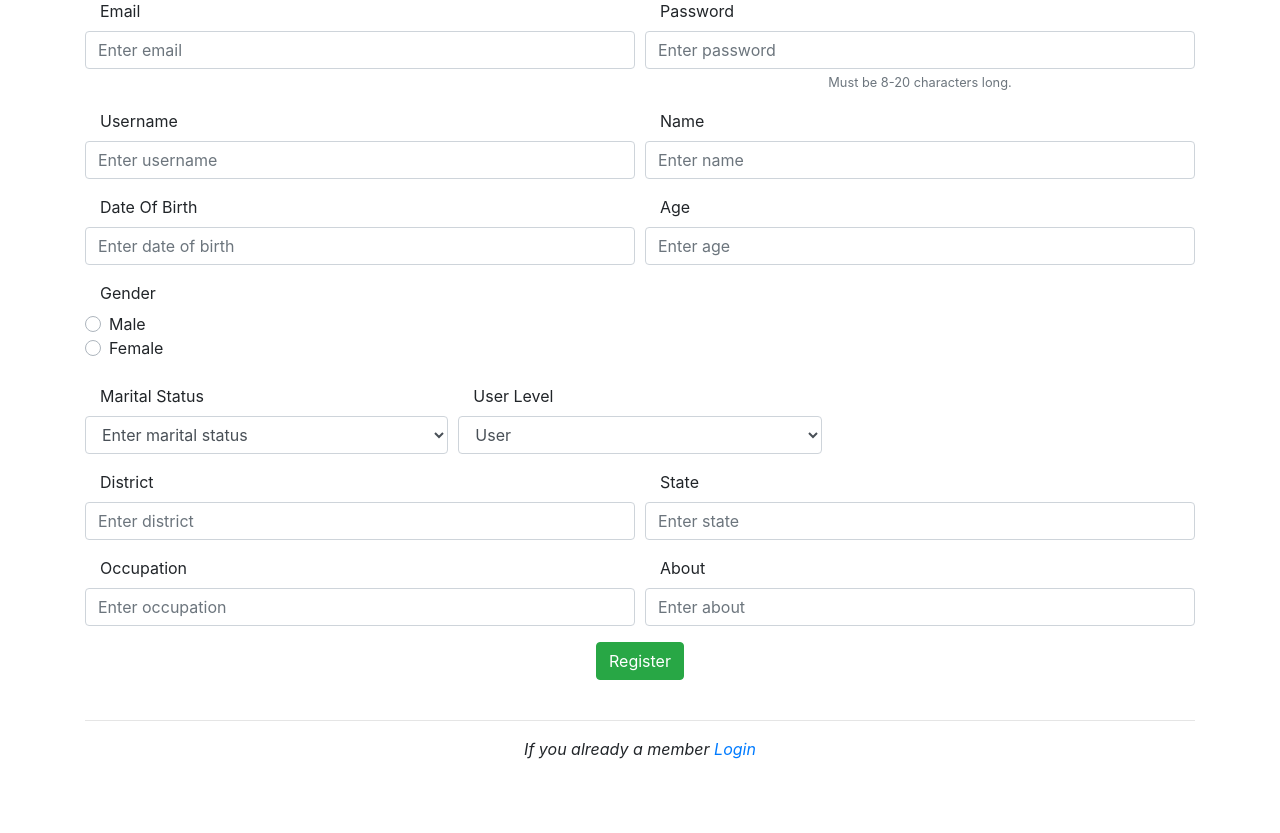
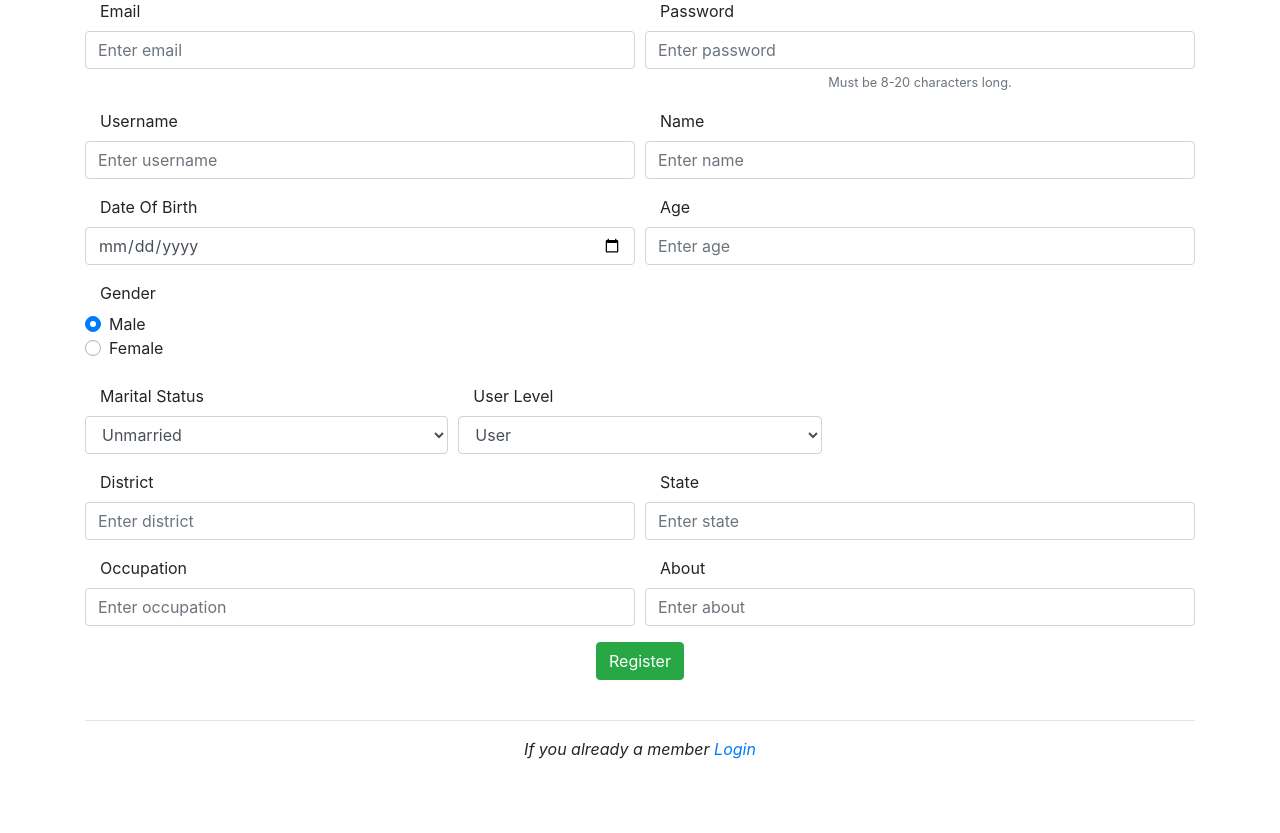
Before and after one commit to AdilahSyaza/igrowkms, a Django app: page /Registration in a window 1280 px wide. Shown: the part 180-1013 px from the top of the page. Run offline with Django 3.2, Linux system fonts and the light colour scheme; some libraries are stand-ins or nearby versions.

Commit message:
RegisterFormValidation

```diff
--- a/igrowKMS/settings.py
+++ b/igrowKMS/settings.py
@@ -87,7 +87,7 @@ WSGI_APPLICATION = 'igrowKMS.wsgi.application'
 DATABASES = {
     'default': {
         'ENGINE': 'django.db.backends.mysql',
-        'NAME': 'v7_igrow',
+        'NAME': 'igrow',
         'USER':'root',
         'PASSWORD':'',
         'HOST':'localhost',
@@ -98,7 +98,7 @@ DATABASES = {
     },
     'farming': {
         'ENGINE': 'django.db.backends.mysql',
-        'NAME': 'v7_farming',
+        'NAME': 'farming',
         'USER':'root',
         'PASSWORD':'',
         'HOST':'localhost',
--- a/member/models.py
+++ b/member/models.py
@@ -15,7 +15,7 @@ class Person(models.Model):
     Password = models.CharField(max_length=150)
     Username = models.CharField(max_length=150)
     Name = models.CharField(max_length=150)
-    DateOfBirth = models.CharField(max_length=150)
+    DateOfBirth = models.DateField()
     Age = models.IntegerField ()
     District = models.CharField(max_length=150)
     State = models.CharField(max_length=150)
--- a/templates/registration.html
+++ b/templates/registration.html
@@ -19,12 +19,31 @@
  </head>
 
 
+   <body>
 
-   <body>
+
+<script type="text/javascript">
+
+    function formValidate()
+  {
+    var age = document.getElementById("age").value;
+      if( isNaN(age) || age < 1  )
+     {
+       alert( "Please provide your age in correct format!" );
+      //  age.focus();
+      document.getElementById("age").focus()
+       return false;
+     }
+     return true;
+  }
+
+</script>
+
+
    <p class="h3 text-center align-content: center;">Templates Registration Form</p>
    <hr/>
    <br/>
-<form method="POST" class="container text-center" >
+<form method="POST" class="container text-center" id="post-form">
   {% csrf_token %}
 
     <!-- Email and Password -->
@@ -36,7 +55,7 @@
 
       <div class="form-group col-md-6">
         <label for="inputPassword" class="container text-left" >Password</label>
-        <input type="password" class="form-control" id="Password" placeholder="Enter password" name="Pwd" required>
+        <input type="password" class="form-control" id="Password" placeholder="Enter password" name="Pwd" minlength="8" maxlength="20" required>
         <small id="passwordHelpInline" class="text-muted">Must be 8-20 characters long.</small>
       </div>
     </div>
@@ -49,7 +68,7 @@
     </div>
     <div class="form-group col-md-6">
         <label for="inputName" class="container text-left" >Name</label>
-        <input type="text" class="form-control" id="name" placeholder="Enter name" name="Name">
+        <input type="text" class="form-control" id="name" placeholder="Enter name" name="Name" required>
       </div>
   </div>
 
@@ -57,18 +76,18 @@
   <div class="form-row">
     <div class="form-group col-md-6">
       <label for="inputDOB" class="container text-left">Date Of Birth</label>
-      <input type="text" class="form-control" id="dateofbirth" placeholder="Enter date of birth" name="DateOfBirth" >
+      <input type="date" class="form-control" id="dateofbirth" placeholder="Enter date of birth" name="DateOfBirth" required>
     </div>
     <div class="form-group col-md-6">
       <label for="inputAge" class="container text-left" >Age</label>
-      <input type="text" class="form-control" id="age" placeholder="Enter age" name="Age">
+      <input type="text" class="form-control" id="age" placeholder="Enter age" name="Age" required>
     </div>
   </div>
 
   <!-- Gender and marital status -->
 <legend class="col-form-label col-sm-2 pt-0 text-left">Gender</legend>
       <div class="custom-control custom-radio text-left">
-        <input type="radio" id="customRadio1" name="Gender" class="custom-control-input" value="M">
+        <input type="radio" id="customRadio1" name="Gender" class="custom-control-input" value="M" required checked>
         <label class="custom-control-label" for="customRadio1">Male</label>
       </div>
       <div class="custom-control custom-radio text-left">
@@ -79,17 +98,17 @@
     <div class="form-row">
     <div class="form-group col-md-4">
         <label for="inputState"class="container text-left" name="MaritalStatus" >Marital Status</label>
-        <select id="MaritalStatus" class="form-control" name="MaritalStatus">
+        <select id="MaritalStatus" class="form-control" name="MaritalStatus" required>
           <option selected>Enter marital status</option>
             <option value="Married" name="MaritalStatus" >Married</option>
-            <option value="Unmarried" name="MaritalStatus" >Unmarried</option>
+            <option value="Unmarried" name="MaritalStatus" selected>Unmarried</option>
             <option value="Divorced" name="MaritalStatus" >Divorced</option>
         </select>
       </div>
 
       <div class="form-group col-md-4">
         <label for="inputUserLevel"class="container text-left" name="UserLevel" >User Level</label>
-        <select id="UserLevel" class="form-control" name="UserLevel">
+        <select id="UserLevel" class="form-control" name="UserLevel" required>
             <option value="User" name="UserLevel" selected>User</option>
             <option value="Admin" name="UserLevel" >Admin</option>
         </select>
@@ -100,7 +119,7 @@
     <div class="form-row">
       <div class="form-group col-md-6">
         <label for="inputDistrict" class="container text-left">District</label>
-        <input type="text" class="form-control" id="district" placeholder="Enter district" name="District" >
+        <input type="text" class="form-control" id="district" placeholder="Enter district" name="District" required>
       </div>
       <div class="form-group col-md-6">
         <label for="inputState" class="container text-left" >State</label>
@@ -116,12 +135,12 @@
       </div>
       <div class="form-group col-md-6">
         <label for="inputAbout" class="container text-left" >About</label>
-        <input type="text" class="form-control" id="about" placeholder="Enter about" name="About">
+        <input type="text" class="form-control" id="about" placeholder="Enter about" name="About" required>
       </div>
     </div>
     <!-- Submit -->
     <!-- <button type="submit" class="btn btn-success" value="Registration">Register</button> -->
-    <button type="submit" class="btn btn-success" value="Reg">Register</button>
+    <button type="submit" class="btn btn-success" value="Reg" onclick="return formValidate()">Register</button>
 <br/><br/>
 {% if messages %}
 {% for msg in messages %}
```
Also changed, not shown: group/migrations/0001_initial.py, member/migrations/0001_initial.py, sharing/migrations/0001_initial.py, workshop/migrations/0001_initial.py.
